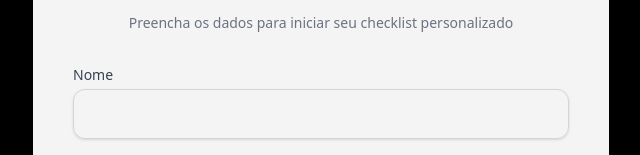
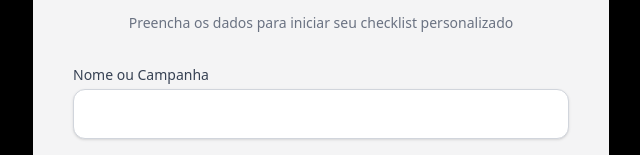
Before and after one commit to Biasiolo/report-voia, a React (Vite) app: page / in a window 1280 px wide. Shown: the part 206-361 px from the top of the page, without its empty margins (319-959 px from the left). Built offline with nearby package versions, Linux system fonts and the light colour scheme.

Commit message:
initial3

```diff
--- a/src/app/Home.jsx
+++ b/src/app/Home.jsx
@@ -38,14 +38,14 @@ export default function Home() {
 
         <form onSubmit={handleSubmit} className="space-y-6">
           <div>
-            <label className="block text-sm font-medium text-gray-700 mb-1">Nome</label>
+            <label className="block text-sm font-medium text-gray-700 mb-1">Nome ou Campanha</label>
             <input
               type="text"
               name="name"
               value={form.name}
               onChange={handleChange}
               required
-              className="w-full rounded-xl border border-gray-300 px-4 py-3 text-gray-900 shadow-sm focus:outline-none focus:ring-2 focus:ring-teal-500"
+              className="w-full rounded-xl border bg-white border-gray-300 px-4 py-3 text-gray-900 shadow-sm focus:outline-none focus:ring-2 focus:ring-teal-500"
             />
           </div>
 
@@ -57,7 +57,7 @@ export default function Home() {
               value={form.company}
               onChange={handleChange}
               required
-              className="w-full rounded-xl border border-gray-300 px-4 py-3 text-gray-900 shadow-sm focus:outline-none focus:ring-2 focus:ring-teal-500"
+              className="w-full rounded-xl border bg-white border-gray-300 px-4 py-3 text-gray-900 shadow-sm focus:outline-none focus:ring-2 focus:ring-teal-500"
             />
           </div>
 
```
